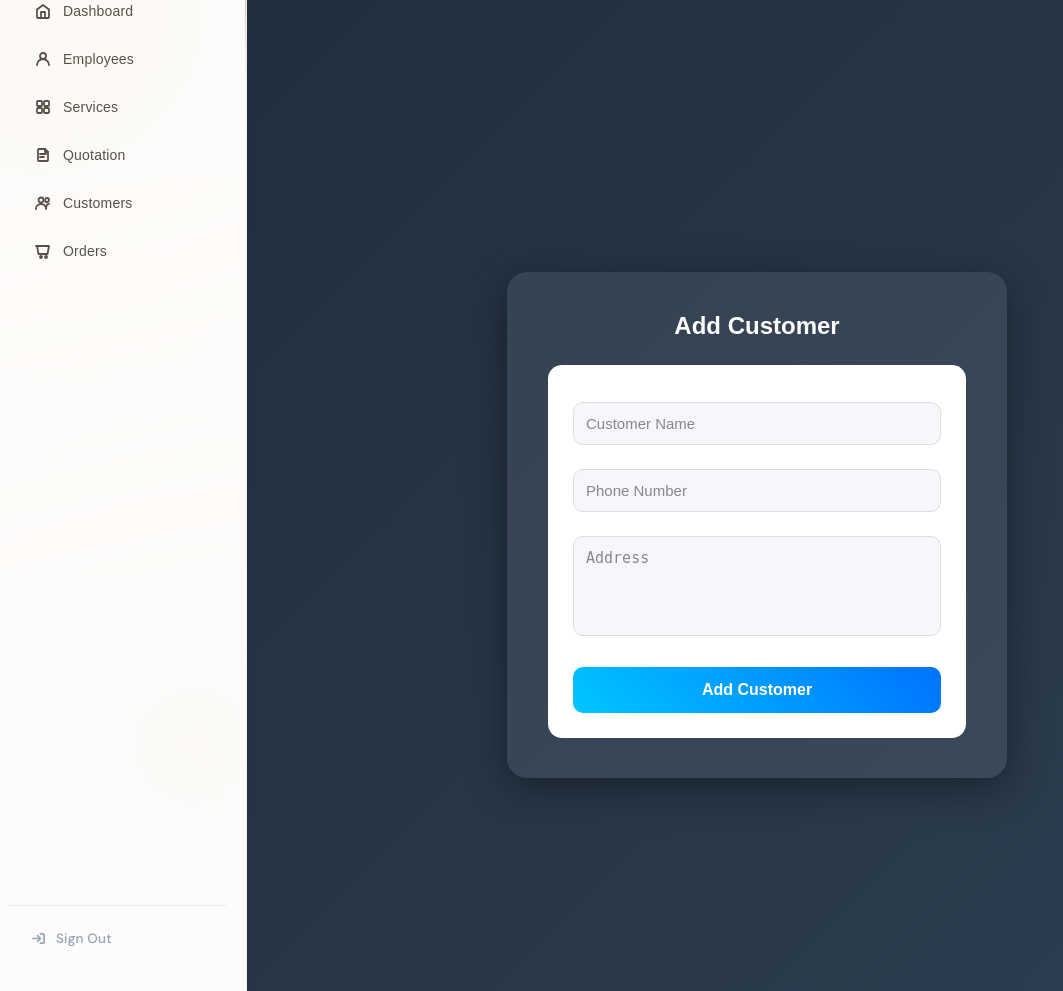
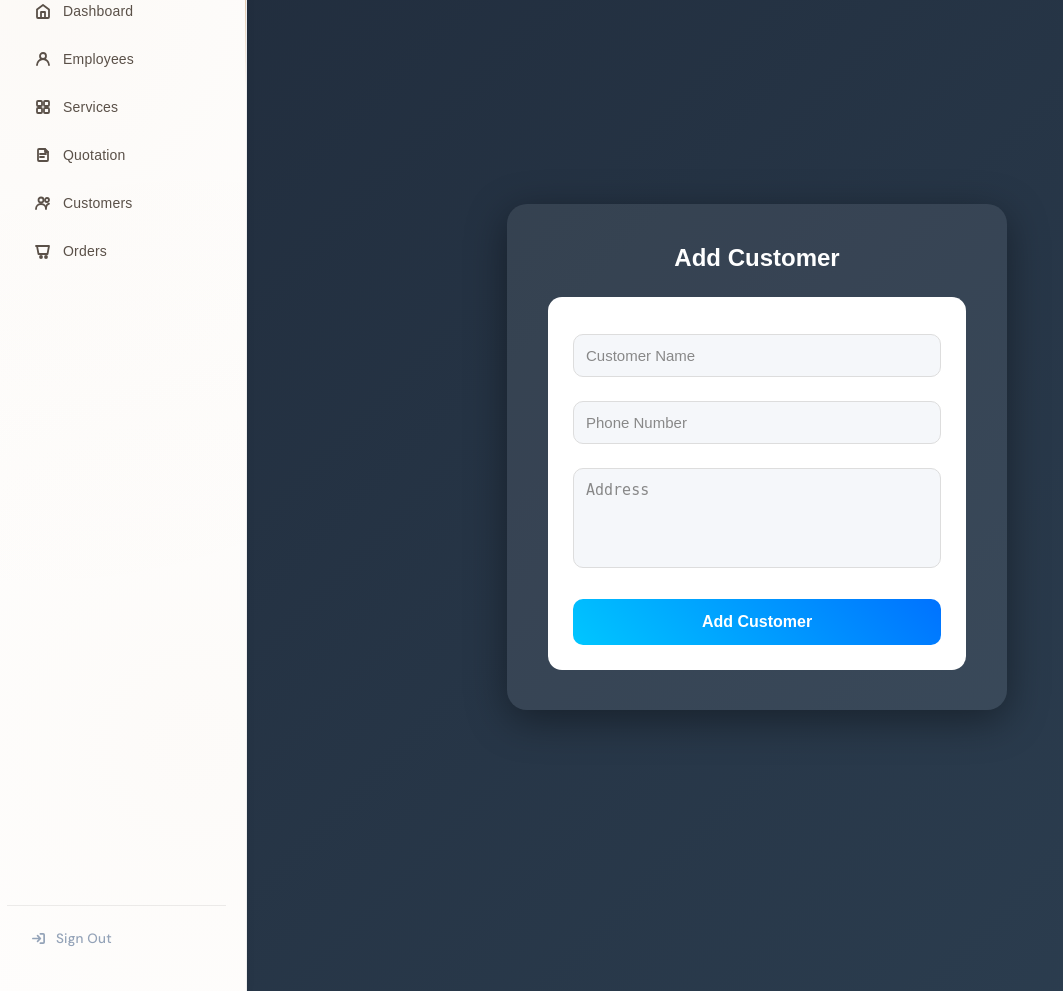
Before and after one commit to jawabike5737-ops/satyamaluminiumhubli, a Django app: page /add-customer/ in a window 1280 px wide. Shown: the part 237-1228 px from the top of the page, without its empty margins (13-1076 px from the left). Run offline with Django 5.2, Linux system fonts and the light colour scheme; a user stored in the database is signed in; parts of the project's set-up code (start-up, migrations or seed data) failed here and were passed over; some libraries are stand-ins or nearby versions.

Commit message:
Updated padding

```diff
--- a/templates/base.html
+++ b/templates/base.html
@@ -533,7 +533,7 @@
         flex-direction: column;
         /* Prevent sticky topbar from visually overlapping content */
         padding: 20px;
-        padding-top: calc(var(--topbar-h) + 20px);
+        padding-top:16px;
     }
 
     /* ══════════════════════════════════════
```
